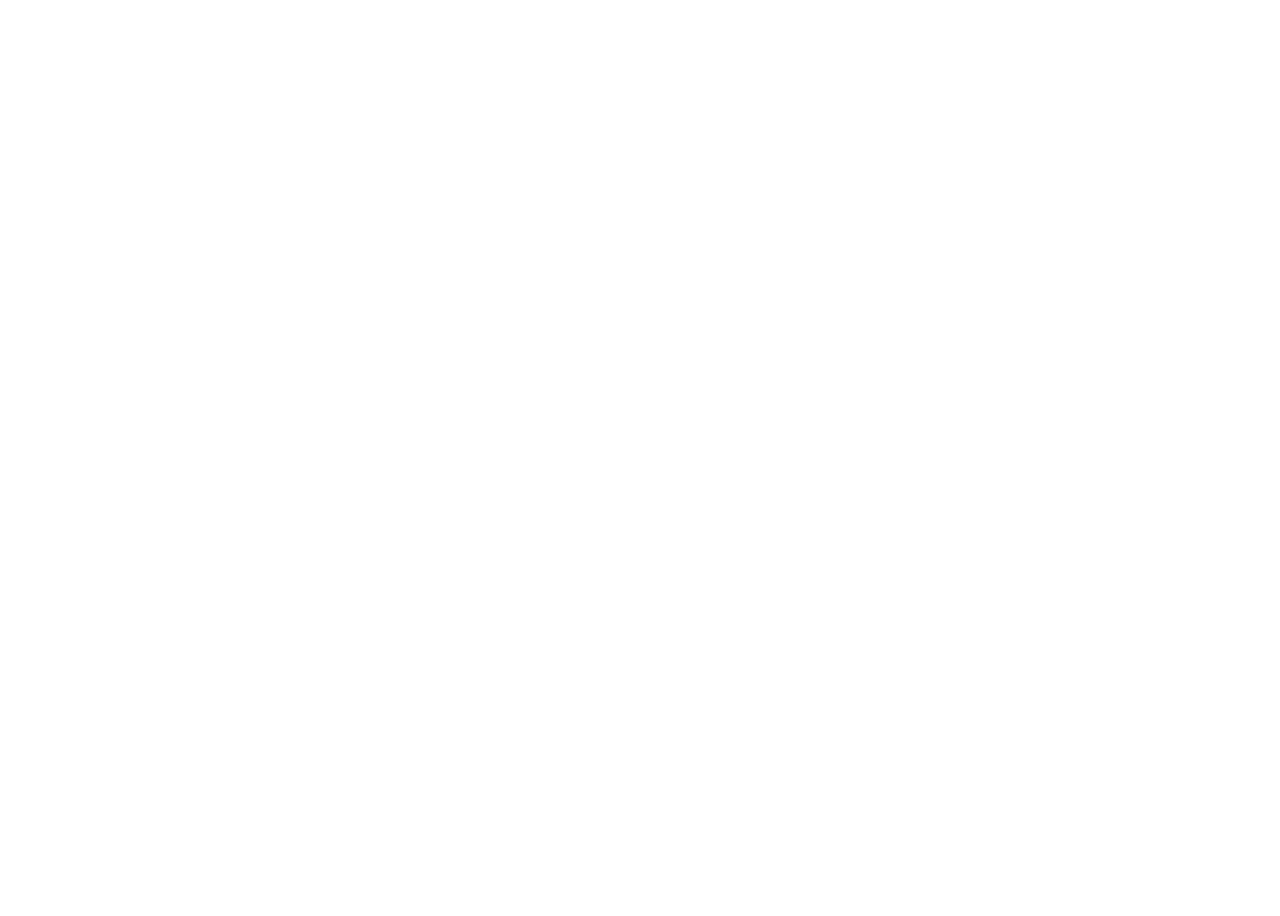
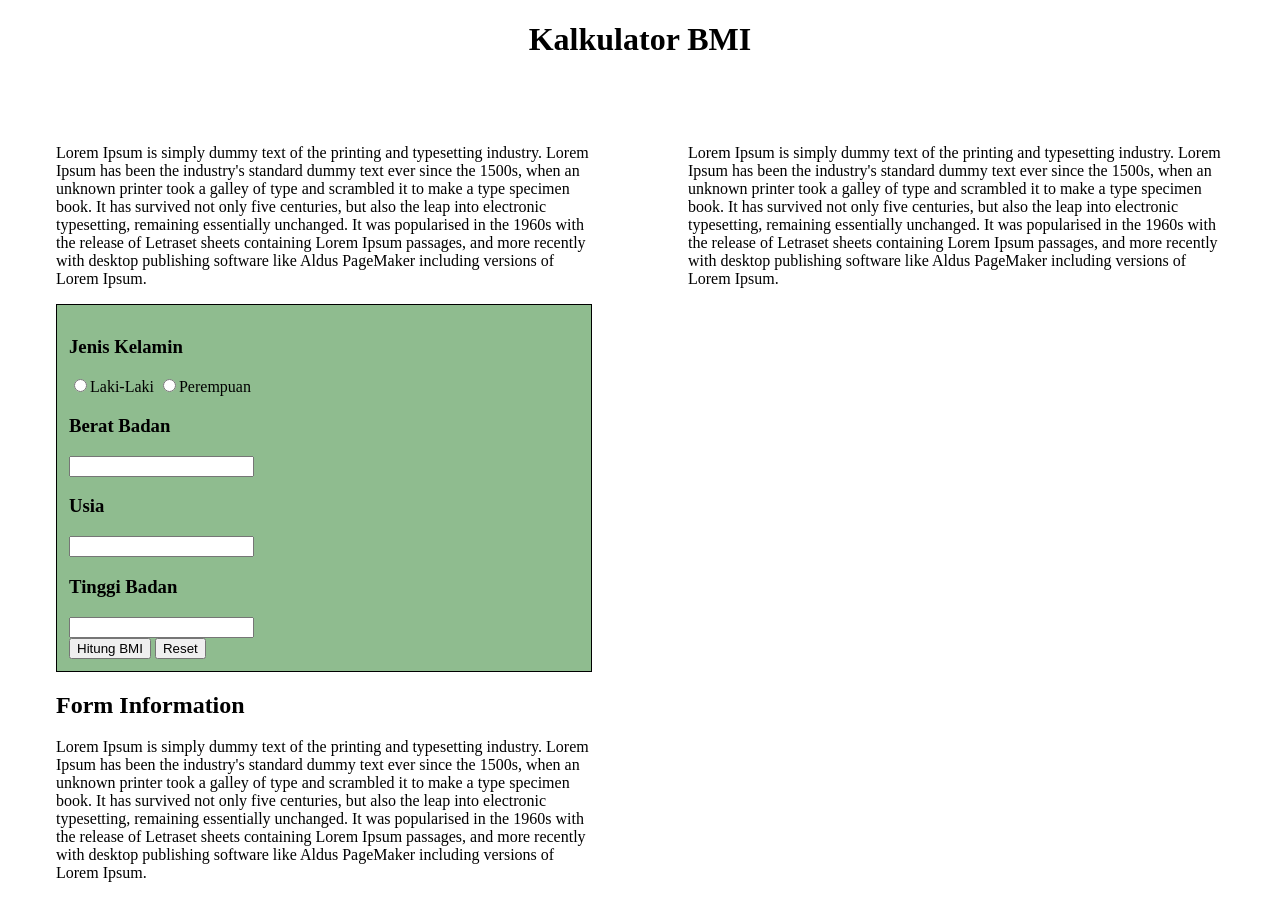
Before and after one commit to revou-fundamental-course/5-aug-24-gugusharin, a plain HTML site: page index.html in a window 1280 px wide. Before the commit the page ends 800 px from the top, so only its background shows below. Drawn offline with Linux system fonts and the light colour scheme.

Commit message:
update style

```diff
--- a/css/styles.css
+++ b/css/styles.css
@@ -0,0 +1,16 @@
+/* INI CSS */
+
+.main-tittle {
+    text-align: center;
+}
+
+main{display: flex;
+}
+
+form{    border: 1px solid;
+    padding: 12px;
+    background-color: darkseagreen;
+}
+
+aside{padding: 48px;
+}
--- a/index.html
+++ b/index.html
@@ -7,7 +7,78 @@
     <title>Document</title>
     <link rel="stylesheet" href="css\styles.css">
 </head>
+
 <body>
+    <header></header>
+    <h1 class="main-tittle">Kalkulator BMI</h1>
 
+    <main>
+        <aside>
+            <article>
+            <p>Lorem Ipsum is simply dummy text of the printing and typesetting industry. Lorem Ipsum has been the
+                industry's standard dummy text ever since the 1500s, when an unknown printer took a galley of type and
+                scrambled it to make a type specimen book. It has survived not only five centuries, but also the leap
+                into electronic typesetting, remaining essentially unchanged. It was popularised in the 1960s with the
+                release of Letraset sheets containing Lorem Ipsum passages, and more recently with desktop publishing
+                software like Aldus PageMaker including versions of Lorem Ipsum.</p>
+        </article>
+
+        <form>
+            <div>
+                <h3>Jenis Kelamin</h3>
+                <input type="radio" id="Laki-Laki" name="jenis-kelamin" value="Laki-Laki"><label for="Laki-Laki">Laki-Laki</label>
+                <input type="radio" id="Perempuan" name="jenis-kelamin" value="Perempuan"><label for="Perempuan">Perempuan</label>
+            </div>
+
+            <div>
+                <h3>Berat Badan</h3>
+                <input type="number">
+            </div>
+
+            <div>
+                <h3>Usia</h3>
+                <input type="number">
+            </div>
+
+            <div>
+                <h3>Tinggi Badan</h3>
+                <input type="number">
+            </div>
+
+            <div>
+                <button>Hitung BMI</button>
+                <button>Reset</button>
+            </div>
+        </form>
+
+        <article>
+            <header>
+                <h2>Form Information</h2>
+                </header>
+
+                <p>Lorem Ipsum is simply dummy text of the printing and typesetting industry. Lorem Ipsum has been the
+                    industry's standard dummy text ever since the 1500s, when an unknown printer took a galley of type and
+                    scrambled it to make a type specimen book. It has survived not only five centuries, but also the leap
+                    into electronic typesetting, remaining essentially unchanged. It was popularised in the 1960s with the
+                    release of Letraset sheets containing Lorem Ipsum passages, and more recently with desktop publishing
+                    software like Aldus PageMaker including versions of Lorem Ipsum.</p>
+        </article>
+    </aside>
+
+    <aside>
+        <section>
+            <p>Lorem Ipsum is simply dummy text of the printing and typesetting industry. Lorem Ipsum has been the
+                industry's standard dummy text ever since the 1500s, when an unknown printer took a galley of type and
+                scrambled it to make a type specimen book. It has survived not only five centuries, but also the leap
+                into electronic typesetting, remaining essentially unchanged. It was popularised in the 1960s with the
+                release of Letraset sheets containing Lorem Ipsum passages, and more recently with desktop publishing
+                software like Aldus PageMaker including versions of Lorem Ipsum.</p>
+        </section>
+    </aside>
+
+    </main>
+
+    <footer></footer>
 </body>
+
 </html>
--- a/js/script.js
+++ b/js/script.js
@@ -0,0 +1 @@
+// INI JAVASCRIPT
```
